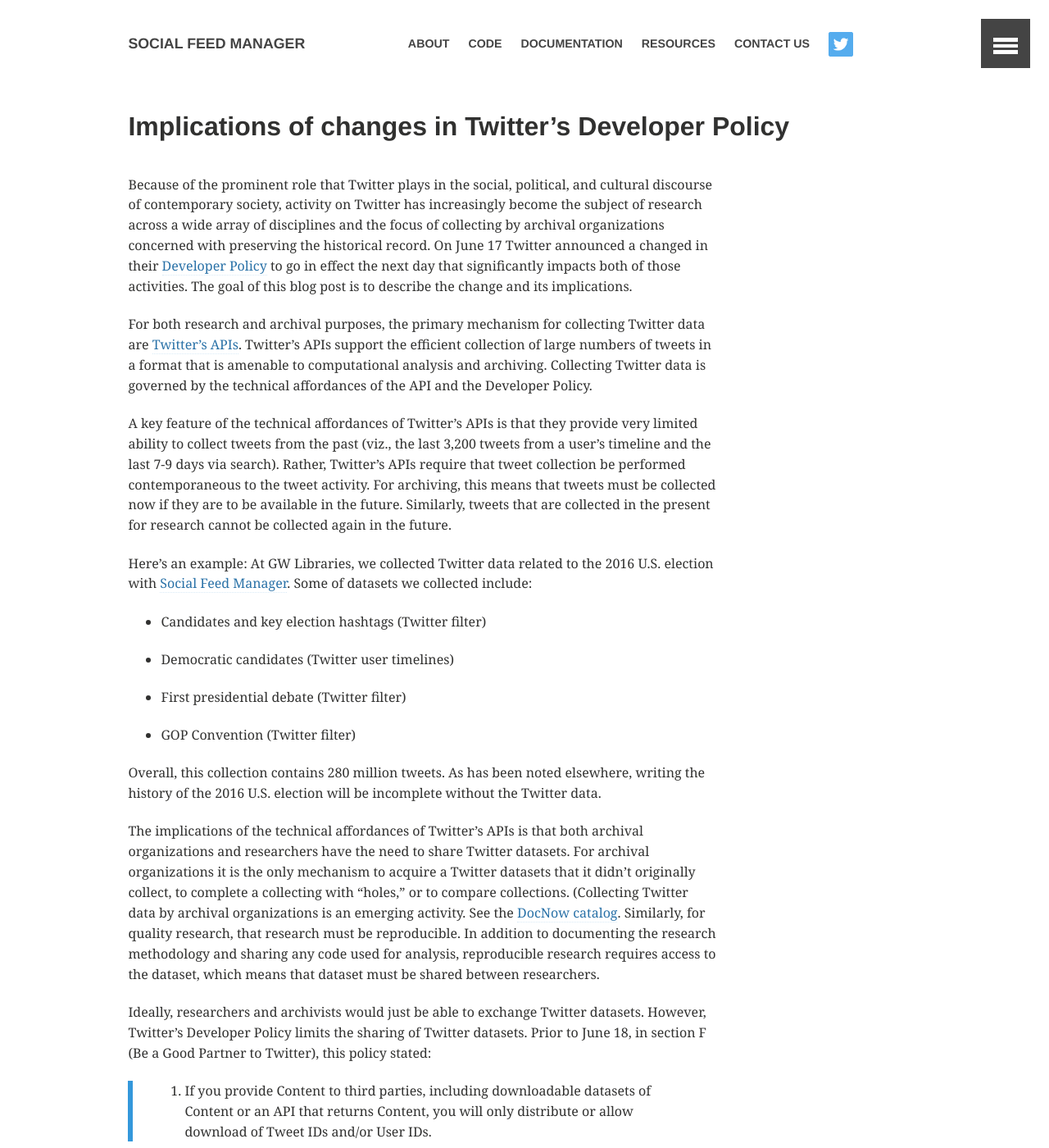
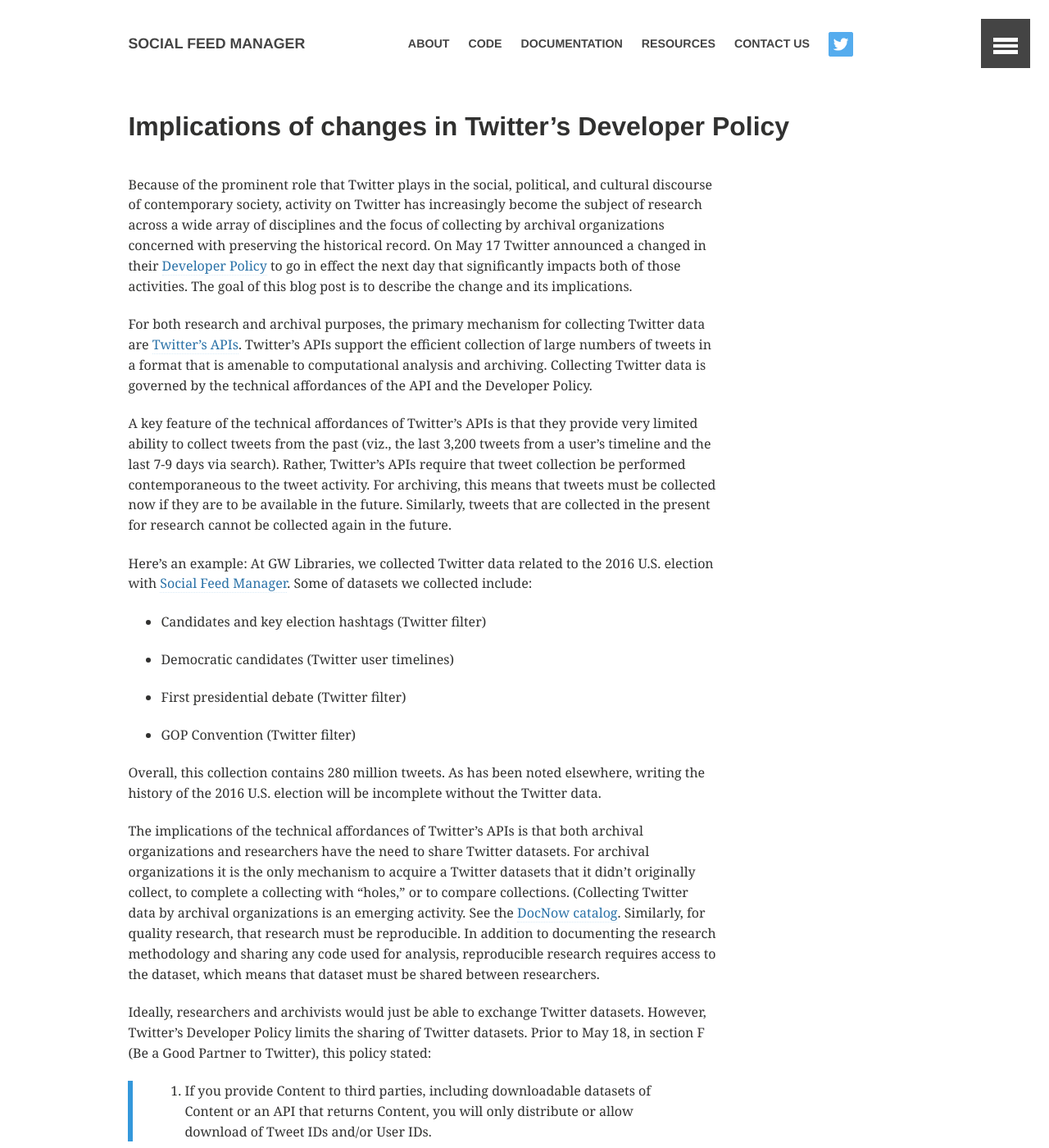
Before and after one commit to gwu-libraries/sfm-ui, a Jekyll site: the page built from _posts/2017-05-18-twitter-policy-change.md, in a window 1280 px wide and 1400 px high. Shown: the whole window at 82% size. Built offline with Jekyll 4.4.1, drawn with Linux system fonts in a browser that asks for light colours; comment, search, counter and statistics services are not loaded; some of the changed text lies outside the part shown.

Commit message:
Fixed month.

```diff
--- a/_posts/2017-05-18-twitter-policy-change.md
+++ b/_posts/2017-05-18-twitter-policy-change.md
@@ -3,10 +3,10 @@
 permalink: /posts/2017-05-18-twitter-policy-change
 title: "Implications of changes in Twitter’s Developer Policy"
 author: justin_littman
-excerpt: "On June 18, Twitter made changes to its Developer Policy that has significant impacts for researchers and archivists. The goal of this blog post is to describe the change and its implications."
+excerpt: "On May 18, Twitter made changes to its Developer Policy that has significant impacts for researchers and archivists. The goal of this blog post is to describe the change and its implications."
 ---
 
-Because of the prominent role that Twitter plays in the social, political, and cultural discourse of contemporary society, activity on Twitter has increasingly become the subject of research across a wide array of disciplines and the focus of collecting by archival organizations concerned with preserving the historical record. On June 17 Twitter announced a changed in their [Developer Policy](https://dev.twitter.com/overview/terms/agreement-and-policy) to go in effect the next day that significantly impacts both of those activities. The goal of this blog post is to describe the change and its implications.
+Because of the prominent role that Twitter plays in the social, political, and cultural discourse of contemporary society, activity on Twitter has increasingly become the subject of research across a wide array of disciplines and the focus of collecting by archival organizations concerned with preserving the historical record. On May 17 Twitter announced a changed in their [Developer Policy](https://dev.twitter.com/overview/terms/agreement-and-policy) to go in effect the next day that significantly impacts both of those activities. The goal of this blog post is to describe the change and its implications.
 
 For both research and archival purposes, the primary mechanism for collecting Twitter data are [Twitter’s APIs]( https://dev.twitter.com/overview/api). Twitter’s APIs support the efficient collection of large numbers of tweets in a format that is amenable to computational analysis and archiving. Collecting Twitter data is governed by the technical affordances of the API and the Developer Policy.
 
@@ -22,7 +22,7 @@
 
 The implications of the technical affordances of Twitter’s APIs is that both archival organizations and researchers have the need to share Twitter datasets. For archival organizations it is the only mechanism to acquire a Twitter datasets that it didn’t originally collect, to complete a collecting with "holes," or to compare collections. (Collecting Twitter data by archival organizations is an emerging activity. See the [DocNow catalog](http://www.docnow.io/catalog/). Similarly, for quality research, that research must be reproducible. In addition to documenting the research methodology and sharing any code used for analysis, reproducible research requires access to the dataset, which means that dataset must be shared between researchers.
 
-Ideally, researchers and archivists would just be able to exchange Twitter datasets. However, Twitter’s Developer Policy limits the sharing of Twitter datasets. Prior to June 18, in section F (Be a Good Partner to Twitter), this policy stated:
+Ideally, researchers and archivists would just be able to exchange Twitter datasets. However, Twitter’s Developer Policy limits the sharing of Twitter datasets. Prior to May 18, in section F (Be a Good Partner to Twitter), this policy stated:
 
 > 2. If you provide Content to third parties, including downloadable datasets of Content or an API that returns Content, you will only distribute or allow download of Tweet IDs and/or User IDs.
 
@@ -34,7 +34,7 @@
 
 In conformance with this policy, researchers and archivists posted datasets of tweet ids on data repositories and Github. Here’s our [Women’s March collection]( https://dataverse.harvard.edu/dataset.xhtml?persistentId=doi:10.7910/DVN/5ZVMOR) on Harvard’s Dataverse and the [tweet ids]( http://dfreelon.org/2017/01/03/beyond-the-hashtags-twitter-data/) that support the seminal research paper, "[Beyond the Hashtags: #Ferguson, #Blacklivesmatter, and the Online Struggle for Offline Justice](http://cmsimpact.org/resource/beyond-hashtags-ferguson-blacklivesmatter-online-struggle-offline-justice/)".
 
-The policy that went into effect on June 18 significantly limits this:
+The policy that went into effect on May 18 significantly limits this:
 
 > 2. If you provide Content to third parties, including downloadable datasets of Content or an API that returns Content, you will only distribute or allow download of Tweet IDs, Direct Message IDs, and/or User IDs.
 
```
